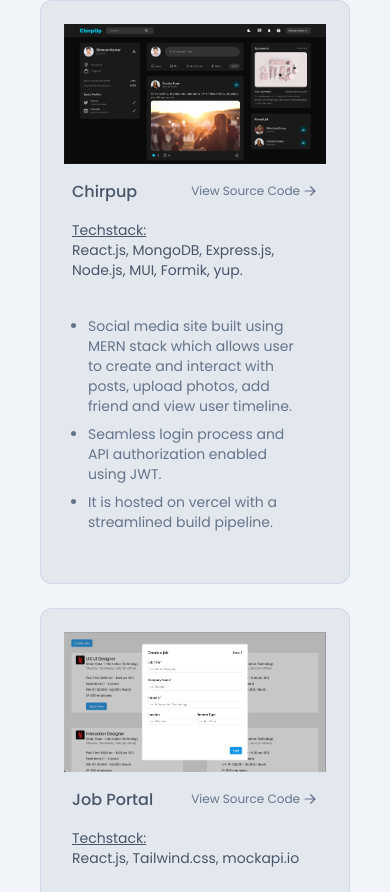
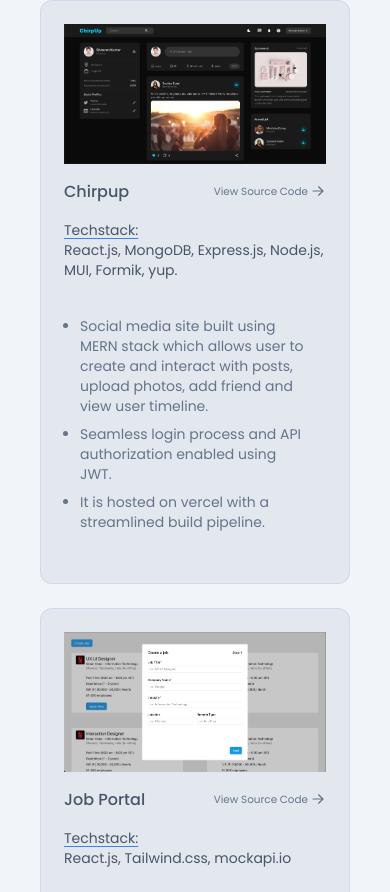
Before and after one commit to shrvnkmr/shrvnkmr-portfolio, a Next.js app: page / in a window 390 px wide. Shown: the part 3372-4264 px from the top of the page. Built offline with nearby package versions, Linux system fonts and the light colour scheme.

Commit message:
Update ProjectCard style

```diff
--- a/components/ProjectCard.tsx
+++ b/components/ProjectCard.tsx
@@ -32,7 +32,7 @@ const ProjectCard = ({
         alt="Job Portal"
         onClick={() => window.open(hostedURL)}
       />
-      <div className="mb-auto flex w-full flex-col gap-2 p-2">
+      <div className="mb-auto flex w-full flex-col gap-2 py-2 md:p-2">
         <div className="flex items-center">
           <h4 className="font-medium">{name}</h4>
           <a
@@ -43,7 +43,7 @@ const ProjectCard = ({
             href={sourceCodeLink}
           >
             <span className="whitespace-nowrap">
-              <span className="border-b border-transparent pb-px transition group-hover:border-blue-500 motion-reduce:transition-none">
+              <span className="border-b border-transparent pb-px text-[0.65rem] transition group-hover:border-blue-500 motion-reduce:transition-none md:text-xs">
                 {sourceCodeText}
               </span>
               <svg
@@ -64,7 +64,7 @@ const ProjectCard = ({
         </div>
         <div className="mr-auto flex gap-2 py-2 text-sm">
           <h5>
-            <p className="underline">{techUsedText}</p>
+            <p className="decoration underline decoration-blue-500 decoration-1 underline-offset-[3px]">{techUsedText}</p>
             {techStack}
           </h5>
         </div>
```
